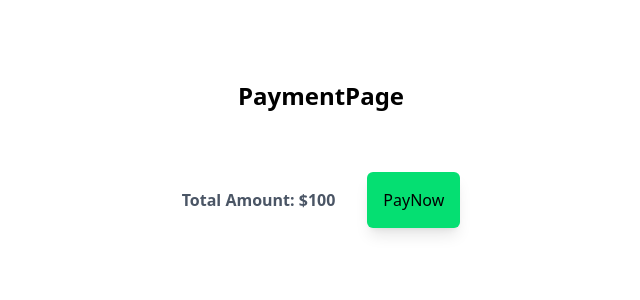
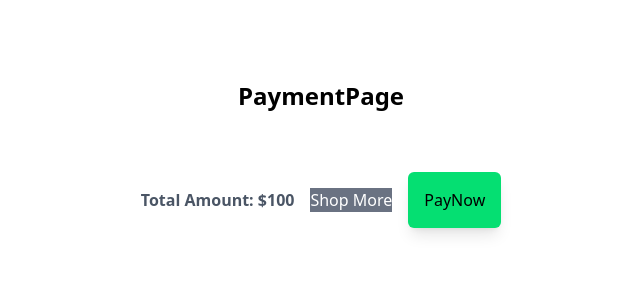
Before and after one commit to Samsul7718/Eshop_frontend, a React (Vite) app: page /payment in a window 1280 px wide. Shown: the top 300 px of the page, without its empty margins (319-959 px from the left). Built offline with nearby package versions, Linux system fonts and the light colour scheme.

Commit message:
classes added to shop more button

```diff
--- a/src/page/PaymentPage.jsx
+++ b/src/page/PaymentPage.jsx
@@ -6,7 +6,7 @@ const PaymentPage = () => {
       <div className='text-2xl font-bold mb-5'>PaymentPage</div>
       <div className='flex items-center spaces-between justify-center gap-4'>
          <div className='font-bold text-gray-600'>Total Amount: $100</div>
-         <button></button>
+         <button className='bg-gray-500 text-white'>Shop More</button>
       <button className='bg-green-400 p-4 rounded-md shadow-lg'>PayNow</button>
       </div>
 
```
